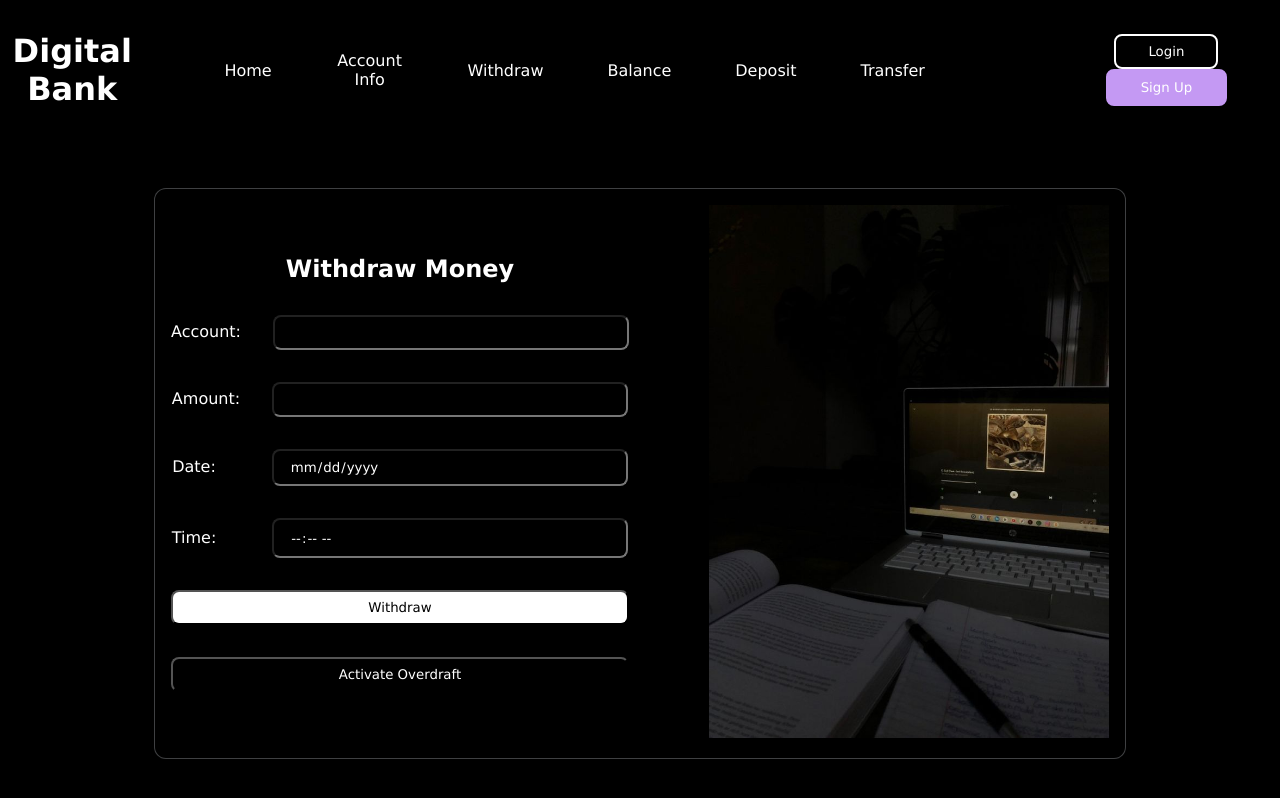
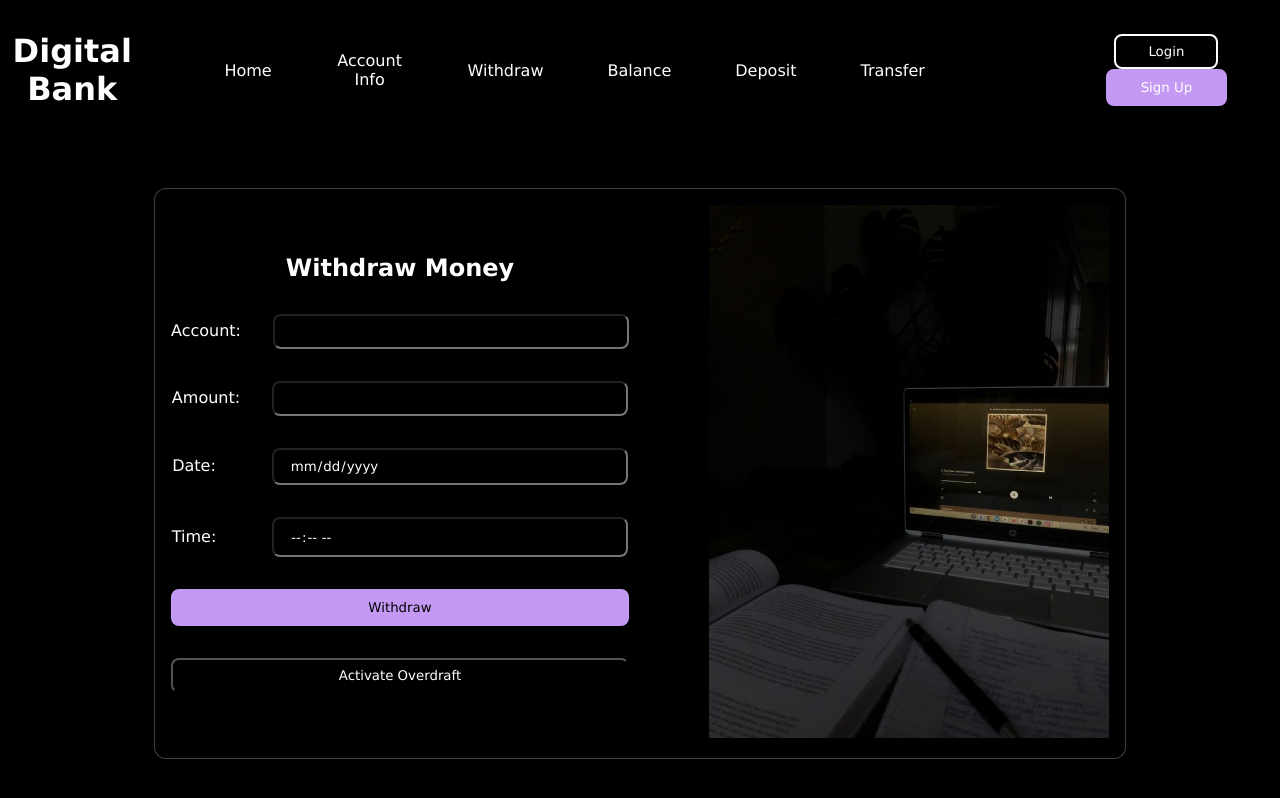
Before and after one commit to PROG4-DigitalBank/UI, a React (Create React App) app: page /wmoney in a window 1280 px wide. Built offline with nearby package versions, Linux system fonts and the light colour scheme.

Commit message:
fix: change button color in withdraw money

```diff
--- a/src/components/features/styles/withdraw.css
+++ b/src/components/features/styles/withdraw.css
@@ -55,7 +55,8 @@
 }
 
 #red-button {
-  background-color: white;
+  background-color:  #c499f3;
+  border: #c499f3 solid;
   color: black;
 }
 
```
